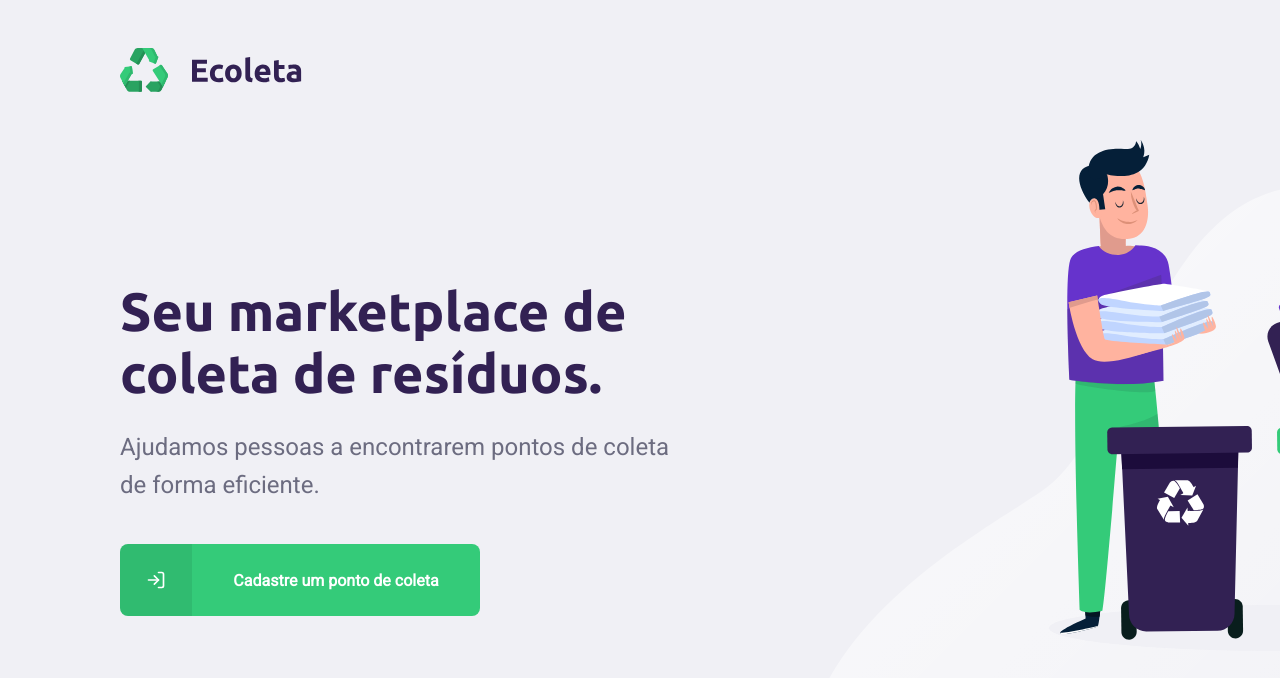
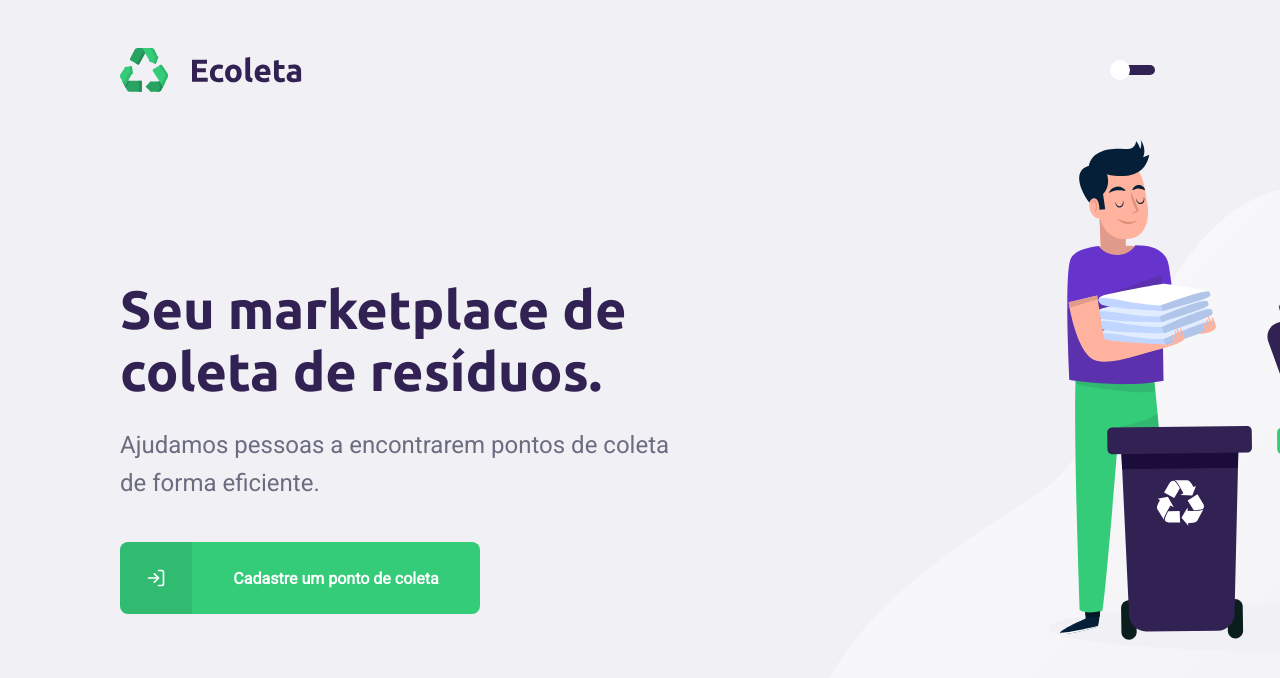
Before and after one commit to alexandreerick/nlw-booster-01, a React (Create React App) app in the folder web/: page / in a window 1280 px wide. Shown: the top 678 px of the page. Built offline with nearby package versions, Linux system fonts and the light colour scheme.

Commit message:
comecando dark mode

```diff
--- a/web/package.json
+++ b/web/package.json
@@ -17,6 +17,8 @@
     "react-leaflet": "^2.7.0",
     "react-router-dom": "^5.2.0",
     "react-scripts": "3.4.1",
+    "react-switch": "^5.0.1",
+    "styled-components": "^5.1.1",
     "typescript": "~3.7.2"
   },
   "scripts": {
@@ -44,6 +46,7 @@
     "@types/react": "^16.9.35",
     "@types/react-dom": "^16.9.8",
     "@types/react-leaflet": "^2.5.1",
-    "@types/react-router-dom": "^5.1.5"
+    "@types/react-router-dom": "^5.1.5",
+    "@types/styled-components": "^5.1.0"
   }
 }
--- a/web/src/App.css
+++ b/web/src/App.css
@@ -4,7 +4,7 @@
   --text-color: #6c6c80;
 }
 
-* {
+/* * {
   margin: 0;
   padding: 0;
   box-sizing: border-box;
@@ -14,7 +14,7 @@
   background: #f0f0f5;
   -webkit-font-smoothing: antialiased;
   color: var(--text-color);
-}
+} */
 
 body,
 input,
--- a/web/src/App.tsx
+++ b/web/src/App.tsx
@@ -1,10 +1,26 @@
-import React from "react";
+import React, { useState } from "react";
+import { ThemeProvider } from "styled-components";
+import light from "./styles/themes/light";
+import dark from "./styles/themes/dark";
 import "./App.css";
+
+import GlobalStyle from "./styles/global";
 
 import Routes from "./routes";
 
 function App() {
-  return <Routes />;
+  const [theme, setTheme] = useState(light);
+
+  const toggleTheme = () => {
+    setTheme(theme.title === "light" ? dark : light);
+  };
+
+  return (
+    <ThemeProvider theme={theme}>
+      <GlobalStyle />
+      <Routes toggleTheme={toggleTheme} />
+    </ThemeProvider>
+  );
 }
 
 export default App;
--- a/web/src/pages/Home/index.tsx
+++ b/web/src/pages/Home/index.tsx
@@ -1,17 +1,36 @@
-import React from "react";
+import React, { useContext } from "react";
+import Switch from "react-switch";
 import { FiLogIn } from "react-icons/fi";
 import { Link } from "react-router-dom";
+import { ThemeContext } from "styled-components";
 
 import "./styles.css";
 
 import logo from "../../assets/logo.svg";
 
-const Home: React.FC = () => {
+interface Props {
+  toggleTheme(): void;
+}
+
+const Home: React.FC<Props> = ({ toggleTheme }) => {
+  const { colors, title } = useContext(ThemeContext);
+
   return (
     <div id="page-home">
       <div className="content">
         <header>
           <img src={logo} alt="Ecoleta"></img>
+          <Switch
+            onChange={toggleTheme}
+            checked={title === "dark"}
+            checkedIcon={false}
+            uncheckedIcon={false}
+            height={10}
+            width={40}
+            handleDiameter={20}
+            onColor={colors.darkenGray}
+            offColor={colors.theme}
+          />
         </header>
 
         <main>
--- a/web/src/pages/Home/styles.css
+++ b/web/src/pages/Home/styles.css
@@ -17,6 +17,10 @@
 }
 
 #page-home .content header {
+  display: flex;
+  width: 100%;
+  justify-content: space-between;
+  align-items: center;
   margin: 48px 0 0;
 }
 
--- a/web/src/routes.tsx
+++ b/web/src/routes.tsx
@@ -4,10 +4,18 @@
 import Home from "./pages/Home";
 import CreatePoint from "./pages/CreatePoint";
 
-const Routes = () => {
+interface Props {
+  toggleTheme(): void;
+}
+
+const Routes: React.FC<Props> = ({ toggleTheme }) => {
   return (
     <BrowserRouter>
-      <Route component={Home} path="/" exact />
+      <Route
+        component={() => <Home toggleTheme={toggleTheme} />}
+        path="/"
+        exact
+      />
       <Route component={CreatePoint} path="/create-point" />
     </BrowserRouter>
   );
--- /dev/null
+++ b/web/src/styles/global.ts
@@ -0,0 +1,15 @@
+import { createGlobalStyle } from "styled-components";
+
+export default createGlobalStyle`
+  * {
+    margin: 0;
+    padding: 0;
+    box-sizing: border-box;
+  }
+
+  body {
+    background: ${(props) => props.theme.colors.background};
+    -webkit-font-smoothing: antialiased;
+    color: ${(props) => props.theme.colors.text};
+  }
+`;
--- /dev/null
+++ b/web/src/styles/themes/dark.ts
@@ -0,0 +1,19 @@
+export default {
+  title: "dark",
+
+  colors: {
+    background: "#1a1a1a",
+    title: "#633eab",
+    text: "#d3ced9",
+    green: "#2fed85",
+    gray: "#5c5c5c",
+    darkenGray: "#999",
+    invertText: "#171717",
+    theme: "#ffff00",
+    dropzone: {
+      background: "#001f0d",
+      text: "#e3e3e3",
+      primary: "#155c2d",
+    },
+  },
+};
--- /dev/null
+++ b/web/src/styles/themes/light.ts
@@ -0,0 +1,19 @@
+export default {
+  title: "light",
+
+  colors: {
+    background: "#F0F0F5",
+    title: "#322153",
+    text: "#6c6c80",
+    green: "#34cb79",
+    gray: "#eee",
+    darkenGray: "#999",
+    invertText: "#fff",
+    theme: "#322153",
+    dropzone: {
+      background: "#e1faec",
+      text: "#333",
+      primary: "#4ecb79",
+    },
+  },
+};
```
Also changed, not shown: web/src/styles/styled.d.ts (added, +23 -0 lines), web/tsconfig.json (+3 -8 lines), 1 other file (tests, documents, lock files or other folders).
